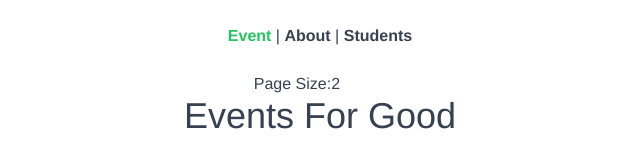
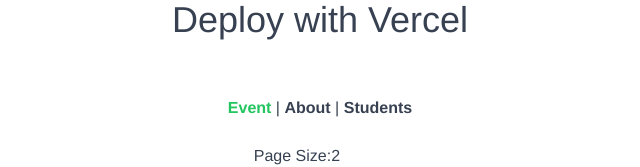
Before and after one commit to WaiYanMoeLwin/331-intro-to-vite, a Vue app: page / in a window 1280 px wide. Shown: the top 167 px of the page, without its empty margins (320-960 px from the left). Built offline with nearby package versions, Linux system fonts and the light colour scheme; no server answers; the HTML template or start-up script is replaced by a standard one.

Commit message:
finish 12 lab5

```diff
--- a/src/App.vue
+++ b/src/App.vue
@@ -13,6 +13,7 @@
       <div class="animate-fade" v-if="message.includes('register')">
         <h4>{{ message }}</h4>
       </div>
+      <h1>Deploy with Vercel</h1>
       <div class="wrapper">
         <nav class="py-6">
           <RouterLink class="font-bold text-gray-700" exact-active-class="text-green-500" :to="{ name: 'event-list-view'}">Event</RouterLink> |
```
